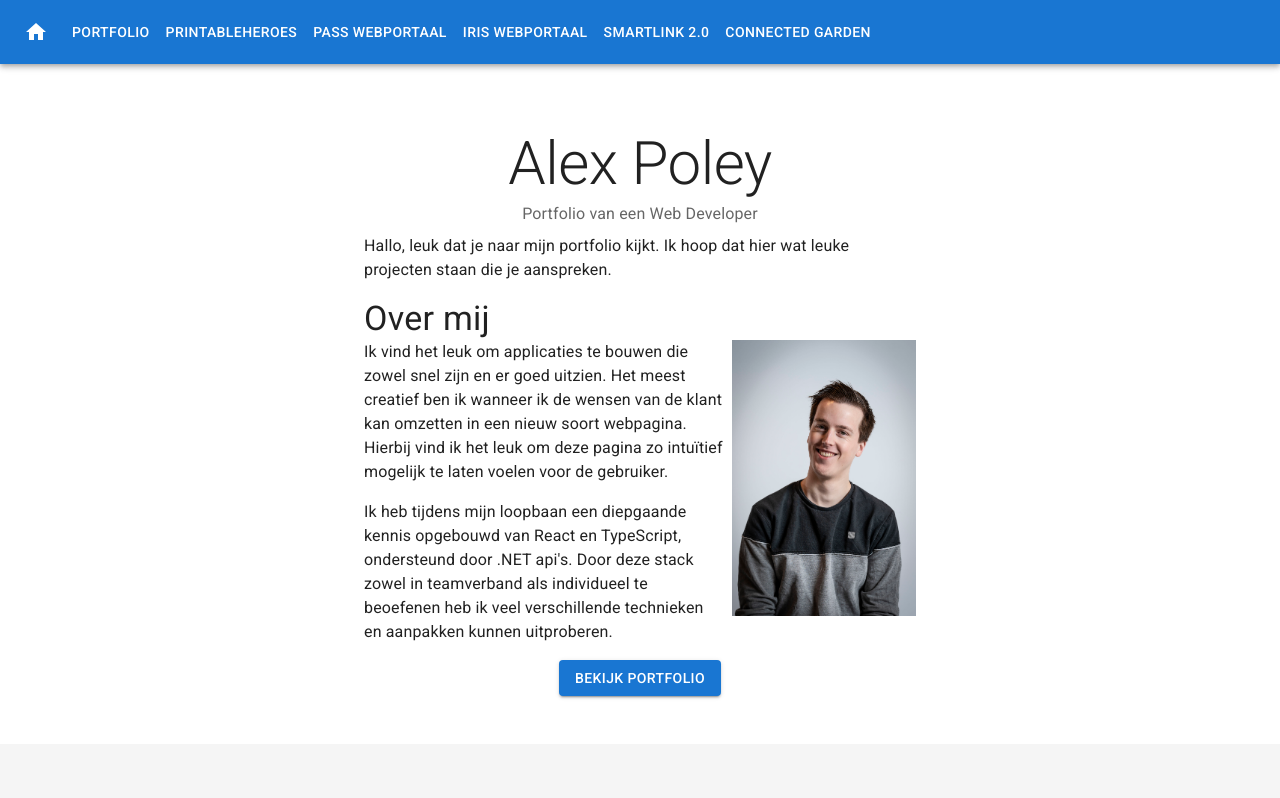
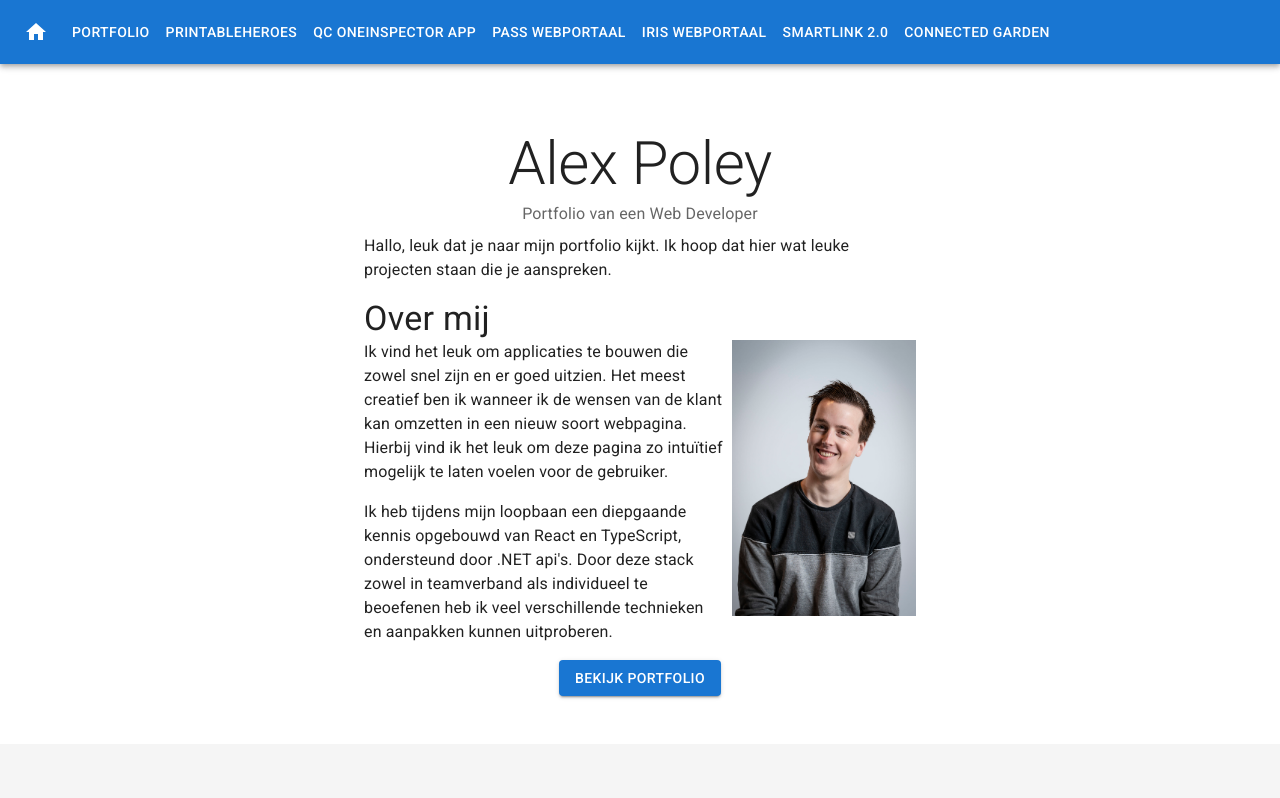
Before and after one commit to Raideron/CV, a Next.js app: page / in a window 1280 px wide. Shown: the top 798 px of the page. Built offline with nearby package versions, Linux system fonts and the light colour scheme.

Commit message:
Add qcone project

```diff
--- a/constants/projects.tsx
+++ b/constants/projects.tsx
@@ -3,6 +3,7 @@ import PrintableHeroesImg from "../public/PrintableHeroes.jpg";
 import SmartLinkImg from "../public/SmartLink2.png";
 import CertusImg from "../public/certus.jpg";
 import IrisImg from "../public/iris.png";
+import QcOneImg from "../public/qcone.png";
 import ConnectedGardenImg from "../public/connectedgarden.jpg";
 import { Project } from "@root/types/project";
 
@@ -85,6 +86,54 @@ export const projects: Project[] = [
 				</p>
 			</>
 		),
+	},
+	{
+		name: "qcone",
+		displayName: (
+			<>
+				QC One
+				<wbr />
+				inspector app
+			</>
+		),
+		startDate: new Date(2021, 12 - 1),
+		endDate: null,
+		shortDescription: (
+			<>
+				<p>
+					De QC One inspector app wordt gebruikt om inspecties uit te
+					voeren op groente en fruit.
+				</p>
+			</>
+		),
+		longDescription: (
+			<>
+				<p>
+					QC One is een systeem dat wordt gebruikt om inspecties uit
+					te voeren op groente en fruit. De inspecties worden
+					uitgevoerd door inspecteurs die de QC One app gebruiken op
+					een mobiel apparaat. De inspecteurs kunnen de inspecties
+					uitvoeren zonder internetverbinding. De inspecties worden
+					vervolgens gesynchroniseerd met een centrale database.
+				</p>
+				<p>
+					In dit project was ik de lead developer van de app. Hiervoor
+					heb ik een team van 3 developers aangestuurd. Onze
+					voornaamste bezigheid in deze periode was de verouderde code
+					te updaten naar de nieuwste versie van React Native. Deze
+					was al jaren niet onderhouden. Tijdens dit traject hebben we
+					ook TypeScript toegevoegd aan het project.
+				</p>
+				<p>
+					Een andere uitdaging was het verbeteren van de sync tijd.
+					Door aansturing van zowel het app team als het backend team
+					is het gelukt om de sync tijd significant te verbeteren (van
+					een minuut naar enkele seconden).
+				</p>
+			</>
+		),
+		techList: ["React Native", "TypeScript", "Realm"],
+		image: QcOneImg,
 	},
 	{
 		name: "pass",
--- a/types/project.ts
+++ b/types/project.ts
@@ -36,6 +36,10 @@ const techList = [
 	"Continious Deployment",
 	"Redis",
 	"SignalR",
+	"React Native",
+	"Android",
+	"iOS",
+	"Realm",
 ] as const;
 
 export type Tech = typeof techList[number];
```
Also changed, not shown: public/qcone.png (added).
